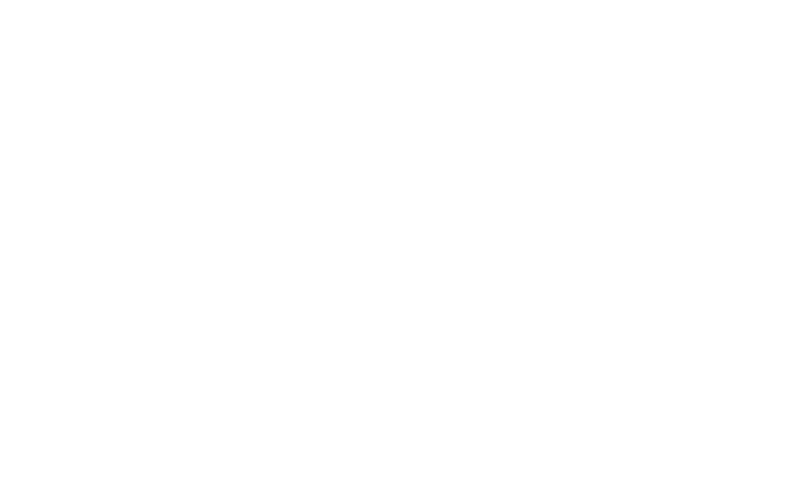
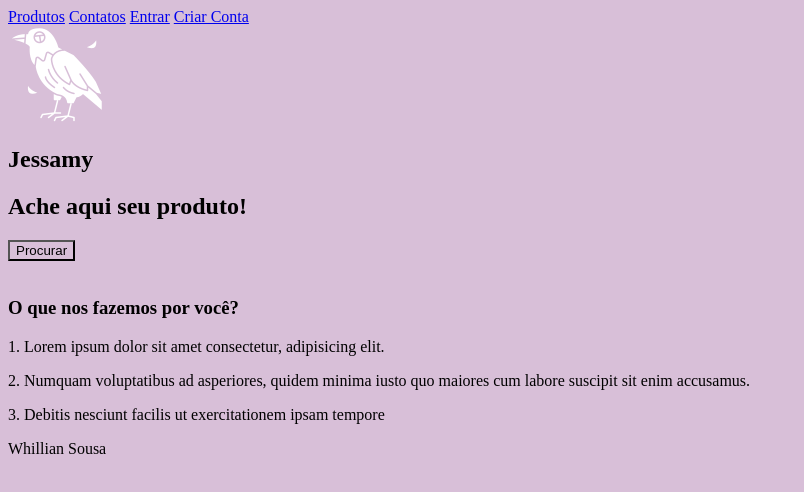
Before and after one commit to Whillian-Sousa/landing-page, a plain HTML site: page index.html in a window 1280 px wide. Shown: the whole page, without its empty margins (0-804 px from the left). Drawn offline with Linux system fonts and the light colour scheme.

Commit message:
HTML semantico.

```diff
--- /dev/null
+++ b/estilo/style.css
@@ -0,0 +1,5 @@
+@charset "UTF-8";
+
+*{
+    background-color: thistle;
+}
--- a/index.html
+++ b/index.html
@@ -6,12 +6,45 @@
     <meta name="viewport" content="width=device-width, initial-scale=1.0">
     <meta name="description" content="Sua Head Shop em SLZ">
     <title>Jessamy - Sua Head Shop em SLZ</title>
+    <link rel="stylesheet" href="estilo/style.css">
 </head>
 <body>
-    <header><i></i></header>
+    <header class="header">
+        <nav class="menu">
+            <a class="menu-item" href="#">Produtos</a>
+            <a class="menu-item" href="#">Contatos</a>
+            <a class="menu-item" href="#">Entrar</a>
+            <a class="menu-item" href="#">Criar Conta</a>
+        </nav>
+        <img class="logoo" src="imagens/logoo.png" alt="">
+    </header>
 
-    <main></main>
+    <main class="main">
 
-    <footer></footer>
+        <section class="principal">
+            <div class="escrito">
+                <h1 class="h1">Jessamy</h1>
+                <h2 class="h2">Ache aqui seu produto!</h2>
+                <button class="button">Procurar</button>
+            </div>
+            <img class="imagem-main" src="" alt="">
+        </section>
+
+        <section class="secundario">
+            <h3 class="h3">O que nos fazemos por você?</h3>
+            <p class="paragrafo">
+                1. Lorem ipsum dolor sit amet consectetur, adipisicing elit.
+            </p>
+            <p class="paragrafo">
+                2. Numquam voluptatibus ad asperiores, quidem minima iusto quo maiores cum labore suscipit sit enim accusamus.
+            </p>
+            <p class="paragrafo">
+                3. Debitis nesciunt facilis ut exercitationem ipsam tempore
+            </p>
+        </section>
+
+    </main>
+
+    <footer class="footer"><p class="rodape">Whillian Sousa</p></footer>
 </body>
 </html>
```
Also changed, not shown: imagens/fav.png (added), imagens/imagem.jpg (added), imagens/logo.png (added), imagens/logoo.png (added).
